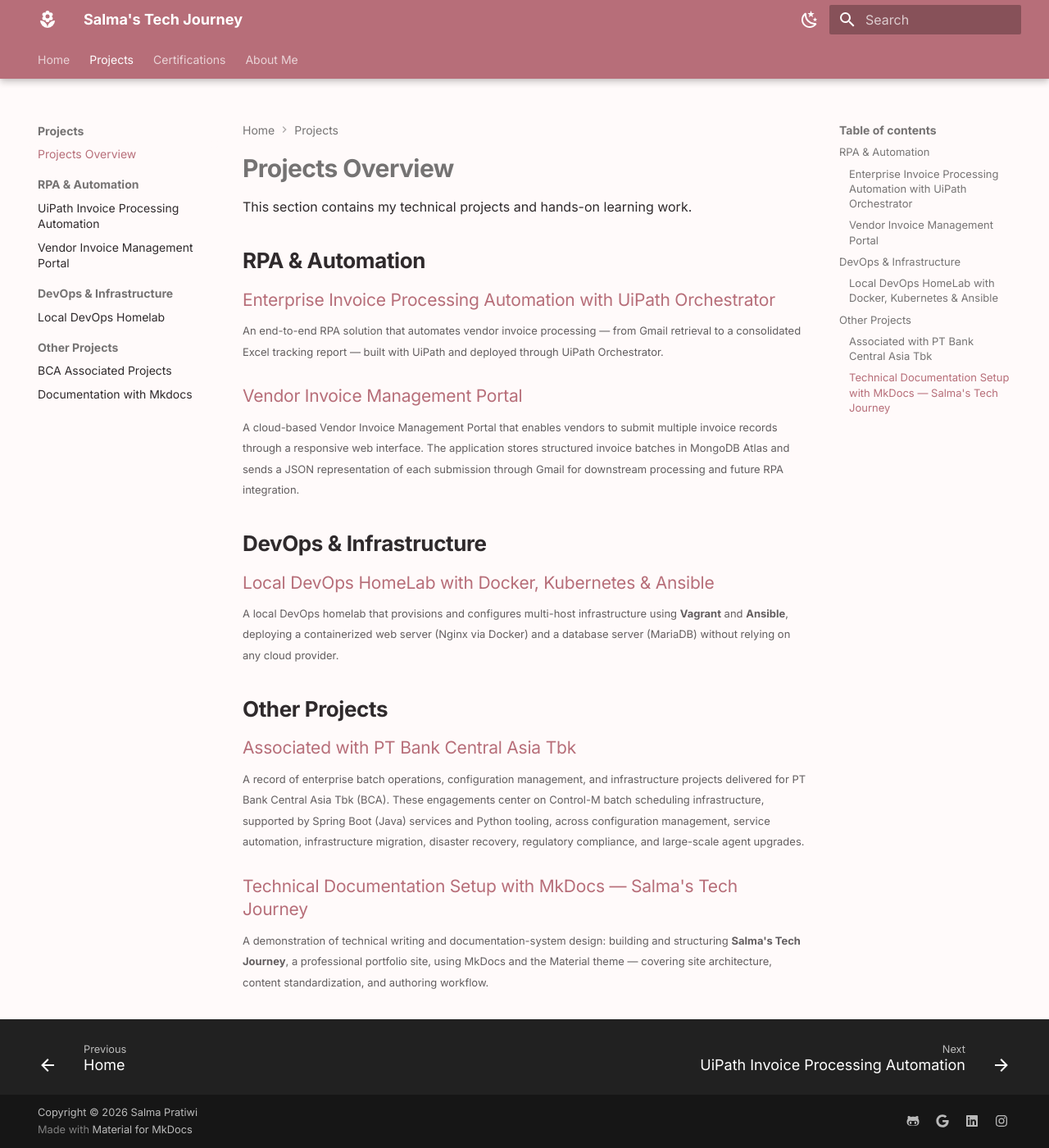
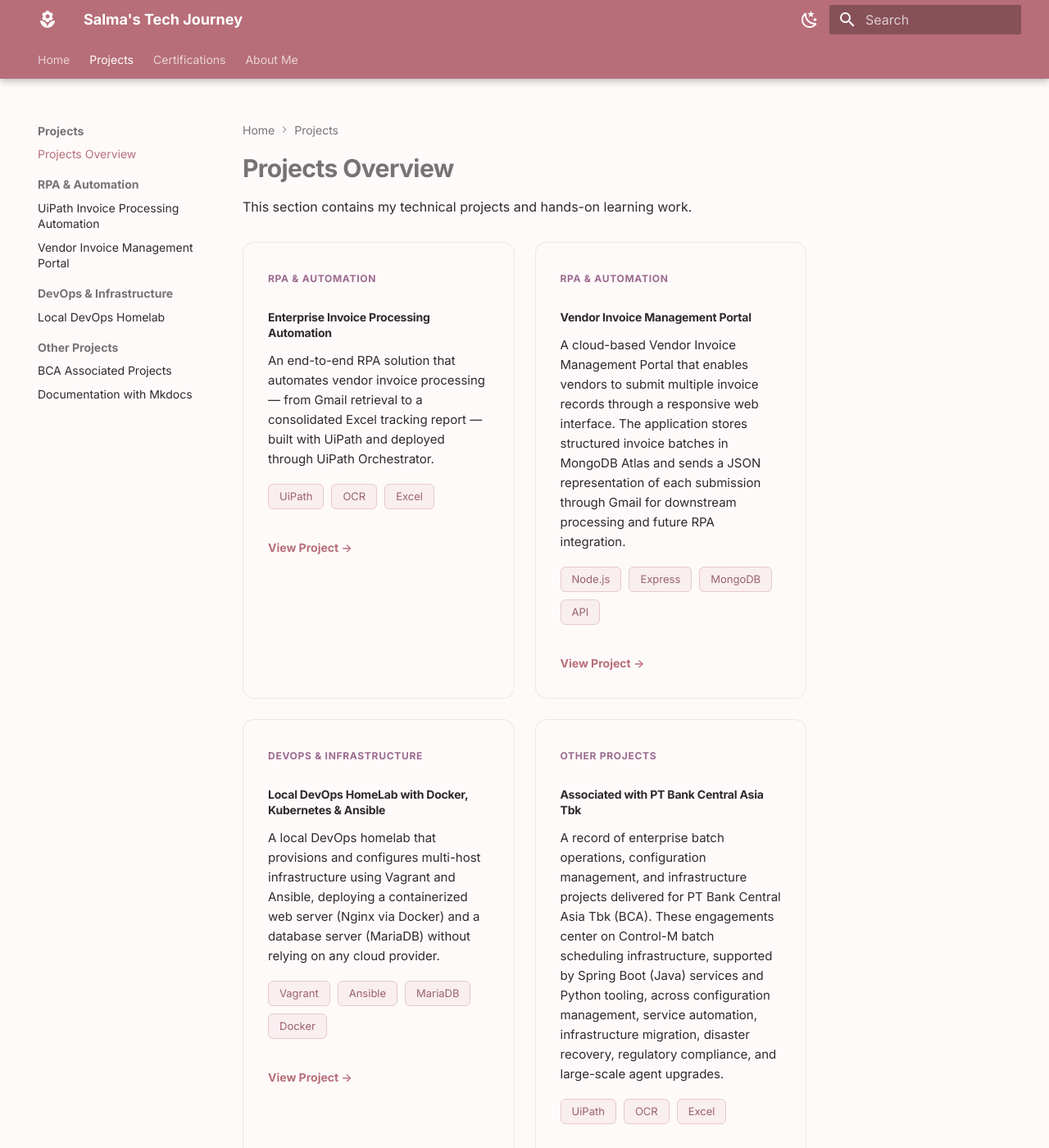
Before and after one commit to CodeWithSalma/CodeWithSalma.github.io, an MkDocs documentation site: the page built from docs/projects/index.md, in a window 1280 px wide and 1400 px high. Shown: the whole window at 82% size. Built offline with MkDocs 1.6.1 and Material for MkDocs 9.7.7, drawn with Linux system fonts in a browser that asks for light colours; some of the changed text lies outside the part shown.

Commit message:
Refactor project descriptions and enhance styling for project cards and tech tags

```diff
--- a/docs/projects/index.md
+++ b/docs/projects/index.md
@@ -5,31 +5,6 @@ This section contains my technical projects and hands-on learning work.
 <!-- ## QA & Test Automation
 
 Projects related to test automation, API testing, and quality engineering.  -->
-
-## RPA & Automation
-
-### [Enterprise Invoice Processing Automation with UiPath Orchestrator](rpa/uipath.md)
-<small>An end-to-end RPA solution that automates vendor invoice processing — from Gmail retrieval to a consolidated Excel tracking report — built with UiPath and deployed through UiPath Orchestrator.</small>
-
-### [Vendor Invoice Management Portal](rpa/vendor.md)
-<small>A cloud-based Vendor Invoice Management Portal that enables vendors to submit multiple invoice records through a responsive web interface. The application stores structured invoice batches in MongoDB Atlas and sends a JSON representation of each submission through Gmail for downstream processing and future RPA integration.</small>
-
-## DevOps & Infrastructure
-
-### [Local DevOps HomeLab with Docker, Kubernetes & Ansible](devops/localdevops.md)
-<small>A local DevOps homelab that provisions and configures multi-host infrastructure using **Vagrant** and **Ansible**, deploying a containerized web server (Nginx via Docker) and a database server (MariaDB) without relying on any cloud provider.</small>
-
-## Other Projects
-
-### [Associated with PT Bank Central Asia Tbk](others/bca.md)
-<small>A record of enterprise batch operations, configuration management, and infrastructure projects delivered for PT Bank Central Asia Tbk (BCA). These engagements center on Control-M batch scheduling infrastructure, supported by Spring Boot (Java) services and Python tooling, across configuration management, service automation, infrastructure migration, disaster recovery, regulatory compliance, and large-scale agent upgrades.</small>
-
-### [Technical Documentation Setup with MkDocs — Salma's Tech Journey](others/mkdocs.md)
-<small>A demonstration of technical writing and documentation-system design: building and structuring **Salma's Tech Journey**, a professional portfolio site, using MkDocs and the Material theme — covering site architecture, content standardization, and authoring workflow.
-</small>
-
-
-<!-- <h2>Featured Projects</h2>
 
 <div class="project-grid">
 
@@ -39,21 +14,26 @@ Projects related to test automation, API testing, and quality engineering.  -->
       RPA & Automation
     </span>
 
-    <h3>UiPath Invoice Processing</h3>
+    <h3>
+      <a href="rpa/uipath/">
+        Enterprise Invoice Processing Automation
+      </a>
+    </h3>
 
     <p>
-      Automated invoice processing workflow using UiPath,
-      OCR, Gmail, and Excel.
+      An end-to-end RPA solution that automates vendor invoice
+      processing — from Gmail retrieval to a consolidated Excel
+      tracking report — built with UiPath and deployed through
+      UiPath Orchestrator.
     </p>
 
-    <div class="skill-chips">
-      <span>UiPath</span>
-      <span>OCR</span>
-      <span>Excel</span>
-      <span>Gmail</span>
+    <div class="tech-tags">
+      <span class="tech-tag">UiPath</span>
+      <span class="tech-tag">OCR</span>
+      <span class="tech-tag">Excel</span>
     </div>
 
-    <a href="projects/rpa/uipath/">
+    <a href="rpa/uipath/" class="project-link">
       View Project →
     </a>
 
@@ -63,26 +43,122 @@ Projects related to test automation, API testing, and quality engineering.  -->
   <div class="project-card">
 
     <span class="project-category">
-      DevOps
+      RPA & Automation
     </span>
 
-    <h3>Local DevOps Homelab</h3>
+    <h3>
+      <a href="rpa/vendor/">
+        Vendor Invoice Management Portal
+      </a>
+    </h3>
 
     <p>
-      Infrastructure automation and configuration management
-      using Linux, Ansible, and virtualization.
+      A cloud-based Vendor Invoice Management Portal that enables
+      vendors to submit multiple invoice records through a responsive
+      web interface. The application stores structured invoice batches
+      in MongoDB Atlas and sends a JSON representation of each
+      submission through Gmail for downstream processing and future
+      RPA integration.
     </p>
 
-    <div class="skill-chips">
-      <span>Linux</span>
-      <span>Ansible</span>
-      <span>Git</span>
+    <div class="tech-tags">
+      <span class="tech-tag">Node.js</span>
+      <span class="tech-tag">Express</span>
+      <span class="tech-tag">MongoDB</span>
+      <span class="tech-tag">API</span>
     </div>
 
-    <a href="projects/devops/localdevops/">
+    <a href="rpa/vendor/" class="project-link">
       View Project →
     </a>
 
   </div>
 
-</div> -->
+  <div class="project-card">
+
+    <span class="project-category">
+      DevOps & Infrastructure
+    </span>
+
+    <h3>
+      <a href="projects/devops/localdevops.md">
+        Local DevOps HomeLab with Docker, Kubernetes & Ansible
+      </a>
+    </h3>
+
+    <p>
+      A local DevOps homelab that provisions and configures multi-host infrastructure using Vagrant and Ansible, deploying a containerized web server (Nginx via Docker) and a database server (MariaDB) without relying on any cloud provider.
+    </p>
+
+    <div class="tech-tags">
+      <span class="tech-tag">Vagrant</span>
+      <span class="tech-tag">Ansible</span>
+      <span class="tech-tag">MariaDB</span>
+      <span class="tech-tag">Docker</span>
+    </div>
+
+    <a href="projects/devops/localdevops.md" class="project-link">
+      View Project →
+    </a>
+
+  </div>
+
+  <div class="project-card">
+
+    <span class="project-category">
+      Other Projects
+    </span>
+
+    <h3>
+      <a href="others/bca/">
+        Associated with PT Bank Central Asia Tbk
+      </a>
+    </h3>
+
+    <p>
+      A record of enterprise batch operations, configuration management, and infrastructure projects delivered for PT Bank Central Asia Tbk (BCA). These engagements center on Control-M batch scheduling infrastructure, supported by Spring Boot (Java) services and Python tooling, across configuration management, service automation, infrastructure migration, disaster recovery, regulatory compliance, and large-scale agent upgrades.
+    </p>
+
+    <div class="tech-tags">
+      <span class="tech-tag">UiPath</span>
+      <span class="tech-tag">OCR</span>
+      <span class="tech-tag">Excel</span>
+    </div>
+
+    <a href="others/bca/" class="project-link">
+      View Project →
+    </a>
+
+  </div>
+
+
+  <div class="project-card">
+
+    <span class="project-category">
+      Other Projects
+    </span>
+
+    <h3>
+      <a href="others/mkdocs/">
+        Technical Documentation Setup with MkDocs — Salma's Tech Journey
+      </a>
+    </h3>
+
+    <p>
+      A demonstration of technical writing and documentation-system design: building and structuring Salma's Tech Journey, a professional portfolio site, using MkDocs and the Material theme — covering site architecture, content standardization, and authoring workflow.
+    </p>
+
+    <div class="tech-tags">
+      <span class="tech-tag">Node.js</span>
+      <span class="tech-tag">Express</span>
+      <span class="tech-tag">MongoDB</span>
+      <span class="tech-tag">API</span>
+    </div>
+
+    <a href="others/mkdocs/" class="project-link">
+      View Project →
+    </a>
+
+  </div>
+
+</div>
--- a/docs/stylesheets/extra.css
+++ b/docs/stylesheets/extra.css
@@ -384,6 +384,32 @@
   font-weight: 600;
 }
 
+.project-card h3 a {
+  color: var(--md-default-fg-color);
+  text-decoration: none;
+}
+
+.project-card h3 a:hover {
+  color: var(--md-primary-fg-color);
+}
+
+.project-link {
+  display: inline-flex !important;
+  align-items: center;
+
+  margin-top: 0.8rem;
+
+  font-size: 14px;
+  font-weight: 600;
+
+  color: var(--md-primary-fg-color) !important;
+  text-decoration: none !important;
+}
+
+.project-link:hover {
+  text-decoration: underline !important;
+}
+
 /* =========================================================
    SKILL CHIPS
    ========================================================= */
@@ -596,18 +622,36 @@
 
 
 /* Testing / Performance */
-.tech-tag.testing {
-  color: #a86600;
-  background: #fff6df;
-  border: 1px solid #f0d99b;
+.tech-tag {
+  display: inline-flex;
+  align-items: center;
+
+  padding: 0.3rem 0.65rem;
+
+  border-radius: 6px;
+
+  font-size: 13px;
+  font-weight: 500;
+  line-height: 1.3;
+
+  color: #9a626c;
+  background: #f9eef0;
+  border: 1px solid #e7c9ce;
+
+  white-space: nowrap;
+
+  transition:
+    transform 0.15s ease,
+    background-color 0.15s ease,
+    box-shadow 0.15s ease;
 }
 
+.tech-tag:hover {
+  transform: translateY(-2px);
 
-/* Automation / API */
-.tech-tag.automation {
-  color: #6877d9;
-  background: #eef0ff;
-  border: 1px solid #cdd3ff;
+  background: #f4e2e5;
+
+  box-shadow: 0 3px 8px rgba(0, 0, 0, 0.08);
 }
 
 /* =========================================================
```
Also changed, not shown: docs/about/index.md (+1 -1 lines), docs/index.md (+1 -1 lines).
